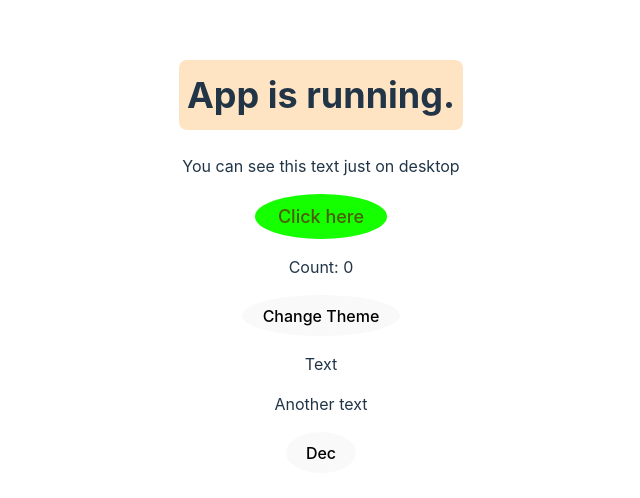
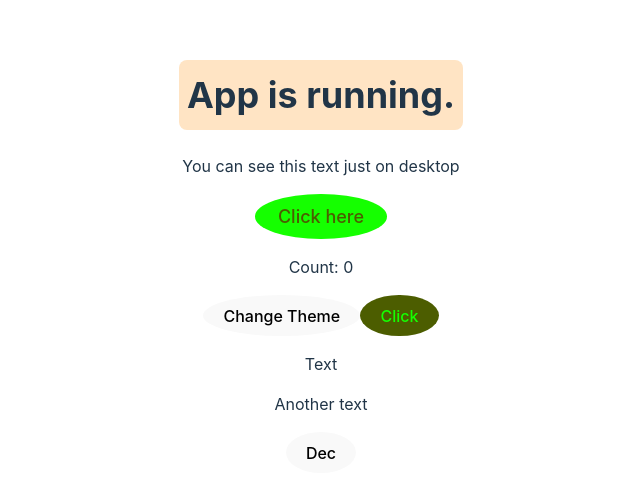
Before and after one commit to eylonshm/scssDesignSystem, a React (Vite) app: page / in a window 1280 px wide. Shown: the part 148-646 px from the top of the page, without its empty margins (319-959 px from the left). Built offline with nearby package versions, Linux system fonts and the light colour scheme.

Commit message:
Add Toggle to the whole app

```diff
--- a/src/App.jsx
+++ b/src/App.jsx
@@ -3,6 +3,7 @@ import "../styles/_index.scss";
 import "./App.scss";
 import WorkBox from "./components/WorkBox";
 import { useCallback, useState } from "react";
+import AnotherButton from "./components/AnotherButton";
 
 // eslint-disable-next-line react/prop-types
 const AnotherComponent = ({ onClick }) => {
@@ -48,15 +49,13 @@ function App() {
   };
 
   return (
-    <>
-      <WorkBox
-        className={`app ${isDarkTheme ? "dark-theme" : "light-theme"}`}
-        onClick={increment}
-      />
+    <div className={`app ${isDarkTheme ? "dark-theme" : "light-theme"}`}>
+      <WorkBox onClick={increment} />
       <p data-cy="counter">Count: {count}</p>
       <button onClick={changeTheme}>Change Theme</button>
+      <AnotherButton text="Click" />
       <MemoizedAnotherComp onClick={dec} />
-    </>
+    </div>
   );
 }
 
--- /dev/null
+++ b/src/components/AnotherButton/index.jsx
@@ -0,0 +1,9 @@
+import styles from "./index.module.scss";
+
+export default ({ text, onClick }) => {
+  return (
+    <button className={styles.btn} onClick={onClick}>
+      {text}
+    </button>
+  );
+};
--- /dev/null
+++ b/src/components/AnotherButton/index.module.scss
@@ -0,0 +1,4 @@
+.btn {
+  background-color: var(--color-primary);
+  color: var(--color-secondary);
+}
--- a/src/components/WorkBox/index.jsx
+++ b/src/components/WorkBox/index.jsx
@@ -1,9 +1,9 @@
 import "./index.scss";
 
 // eslint-disable-next-line react/prop-types
-const WorkBox = ({ onClick, className }) => {
+const WorkBox = ({ onClick }) => {
   return (
-    <div className={className}>
+    <div>
       <h2 className="pTag br-s mb-l fs-7">App is running.</h2>
       <p className="">You can see this text just on desktop</p>
       <button className="button" onClick={onClick} data-cy="counter-inc-btn">
```
